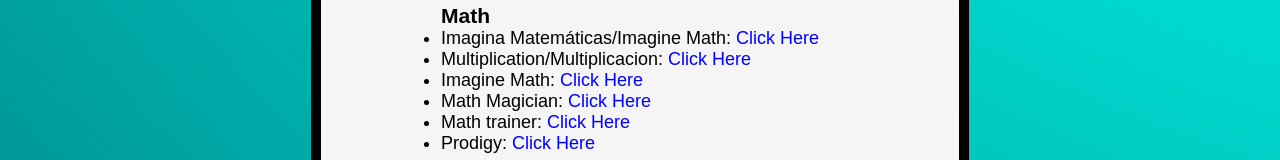
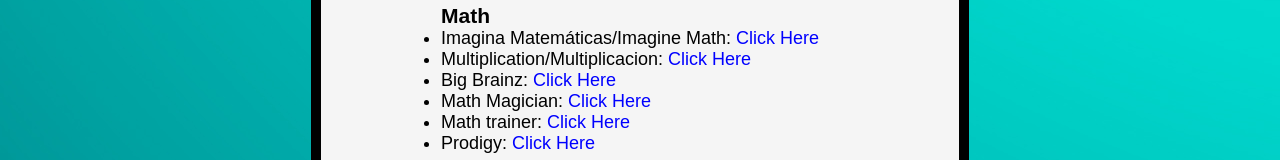
Before and after one commit to Myra365/Myra365.github.io, a plain HTML site: page resources.html in a window 1280 px wide. Shown: the part 359-519 px from the top of the page. Drawn offline with Linux system fonts and the light colour scheme; a web font is replaced by a local one.

Commit message:
updated links
Big brainz section new

```diff
--- a/resources.html
+++ b/resources.html
@@ -36,7 +36,7 @@
                         <ul> <h3>Math</h3>
                             <li>Imagina Matemáticas/Imagine Math: <a class = "resource-links"  href="https://lms.thinkthroughmath.com/users/sign_in">Click Here</a></li>
                             <li>Multiplication/Multiplicacion: <a  class = "resource-links" href = "https://bigbrainz.com/login/"> Click Here</a>  </li>
-                            <li>Imagine Math: <a class = "resource-links" href="https://lms.thinkthroughmath.com/users/sign_in">Click Here</a></li>
+                            <li>Big Brainz: <a class = "resource-links" href="https://bigbrainz.com/login/">Click Here</a></li>
                             <li>Math Magician: <a class = "resource-links" href = "http://coolsciencelab.com/math_magician">Click Here</a></li>
                             <li> Math trainer: <a class = "resource-links" href = "https://www.mathsisfun.com/numbers/math-trainer-multiply.html">Click Here</a> </li>
                             <li>Prodigy: <a class = "resource-links" href="https://www.prodigygame.com/">Click Here</a></li>
```
